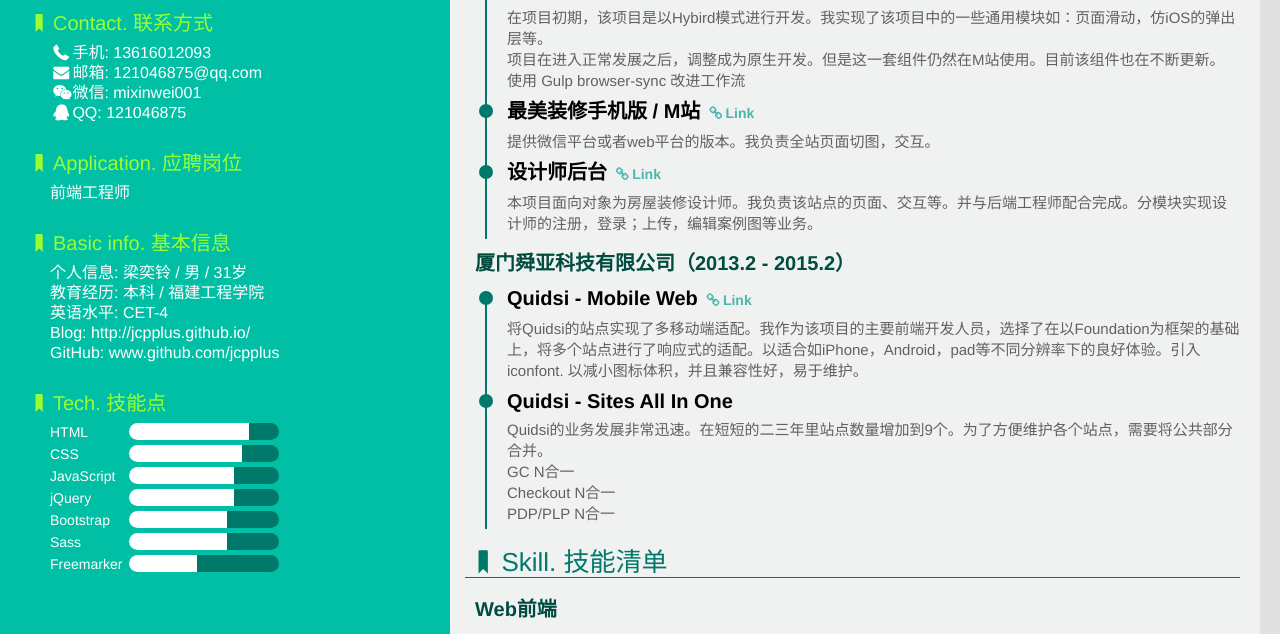
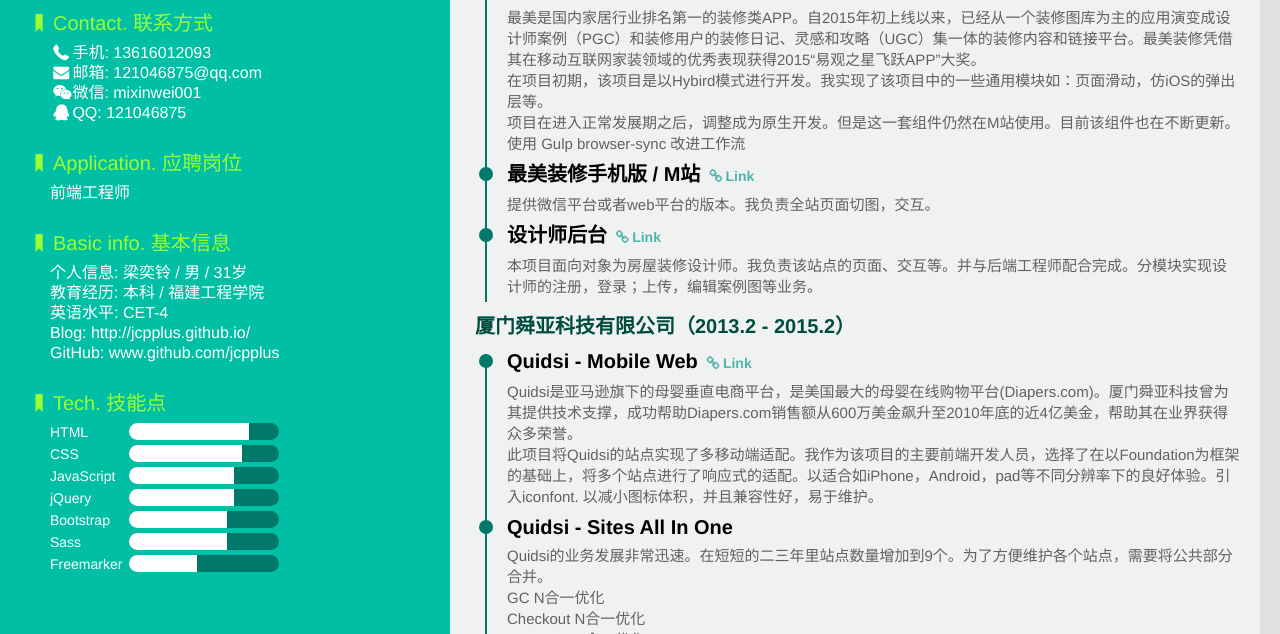
Before and after one commit to jcpplus/CV, a website: page print.html in a window 1280 px wide. Shown: the part 165-799 px from the top of the page. Drawn offline with Linux system fonts and the light colour scheme.

Commit message:
add company information.

```diff
--- a/print.html
+++ b/print.html
@@ -108,8 +108,9 @@
                             <a href="https://itunes.apple.com/cn/app/zui-mei-zhuang-xiu-jia-ju/id896528154?mt=8" target="_blank"><i class="icon-link"></i>App Store</a>
                             <a href="http://android.myapp.com/myapp/detail.htm?apkName=com.suryani.jiagallery&apkCode=21" target="_blank"><i class="icon-link"></i>应用宝</a>
                             </h4>
+                            <p>最美是国内家居行业排名第一的装修类APP。自2015年初上线以来，已经从一个装修图库为主的应用演变成设计师案例（PGC）和装修用户的装修日记、灵感和攻略（UGC）集一体的装修内容和链接平台。最美装修凭借其在移动互联网家装领域的优秀表现获得2015“易观之星飞跃APP”大奖。</p>
                             <p>在项目初期，该项目是以Hybird模式进行开发。我实现了该项目中的一些通用模块如：页面滑动，仿iOS的弹出层等。</p>
-                            <p>项目在进入正常发展之后，调整成为原生开发。但是这一套组件仍然在M站使用。目前该组件也在不断更新。</p>
+                            <p>项目在进入正常发展期之后，调整成为原生开发。但是这一套组件仍然在M站使用。目前该组件也在不断更新。</p>
                             <p>使用 Gulp browser-sync 改进工作流</p>
                         </li>
                         <li>
@@ -134,7 +135,8 @@
                             <h4>Quidsi - Mobile Web
                             <a href="http://www.diapers.com/" target="_blank"><i class="icon-link"></i>Link</a>
                             </h4>
-                            <p>将Quidsi的站点实现了多移动端适配。我作为该项目的主要前端开发人员，选择了在以Foundation为框架的基础上，将多个站点进行了响应式的适配。以适合如iPhone，Android，pad等不同分辨率下的良好体验。引入iconfont. 以减小图标体积，并且兼容性好，易于维护。
+                            <p>Quidsi是亚马逊旗下的母婴垂直电商平台，是美国最大的母婴在线购物平台(Diapers.com)。厦门舜亚科技曾为其提供技术支撑，成功帮助Diapers.com销售额从600万美金飙升至2010年底的近4亿美金，帮助其在业界获得众多荣誉。</p>
+                            <p>此项目将Quidsi的站点实现了多移动端适配。我作为该项目的主要前端开发人员，选择了在以Foundation为框架的基础上，将多个站点进行了响应式的适配。以适合如iPhone，Android，pad等不同分辨率下的良好体验。引入iconfont. 以减小图标体积，并且兼容性好，易于维护。
                             </p>
                         </li>
                         <li>
@@ -142,9 +144,9 @@
                             <h4>Quidsi - Sites All In One</h4>
                             <p>Quidsi的业务发展非常迅速。在短短的二三年里站点数量增加到9个。为了方便维护各个站点，需要将公共部分合并。
                             </p>
-                            <p>GC N合一</p>
-                            <p>Checkout N合一</p>
-                            <p>PDP/PLP N合一</p>
+                            <p>GC N合一优化</p>
+                            <p>Checkout N合一优化</p>
+                            <p>PDP/PLP N合一优化</p>
                         </li>
                     </ul>
                 </li>
@@ -172,7 +174,7 @@
                             <p>在项目中使用过 jQuery / jQuery UI / Bootstrap 等类库，并阅读过部分源代码</p>
                             <p>在项目中使用过 Sea.js / RequireJS / Bower 等多种模块化解决方案</p>
                             <p>在项目中使用过 Less / Sass / PostCSS 等预处理/后处理工具</p>
-                            <p>掌握 Git SVN 等版本管理工具的使用</p>
+                            <p>掌握 Git / SVN 等版本管理工具的使用</p>
                             <p>掌握基本的前端兼容性处理、性能优化知识与技巧，并能在项目中加以实践</p>
                             <p>使用Backbone.js写过简单的CRUD SPA. </p>
                             <p>在项目中使用过 Weinre / Fiddler / Charles Proxy / Anyproxy等代理工具进行混合开发时的远程调试</p>
```
Also changed, not shown: index.html (+7 -6 lines), favicon.ico, 1 other file.
